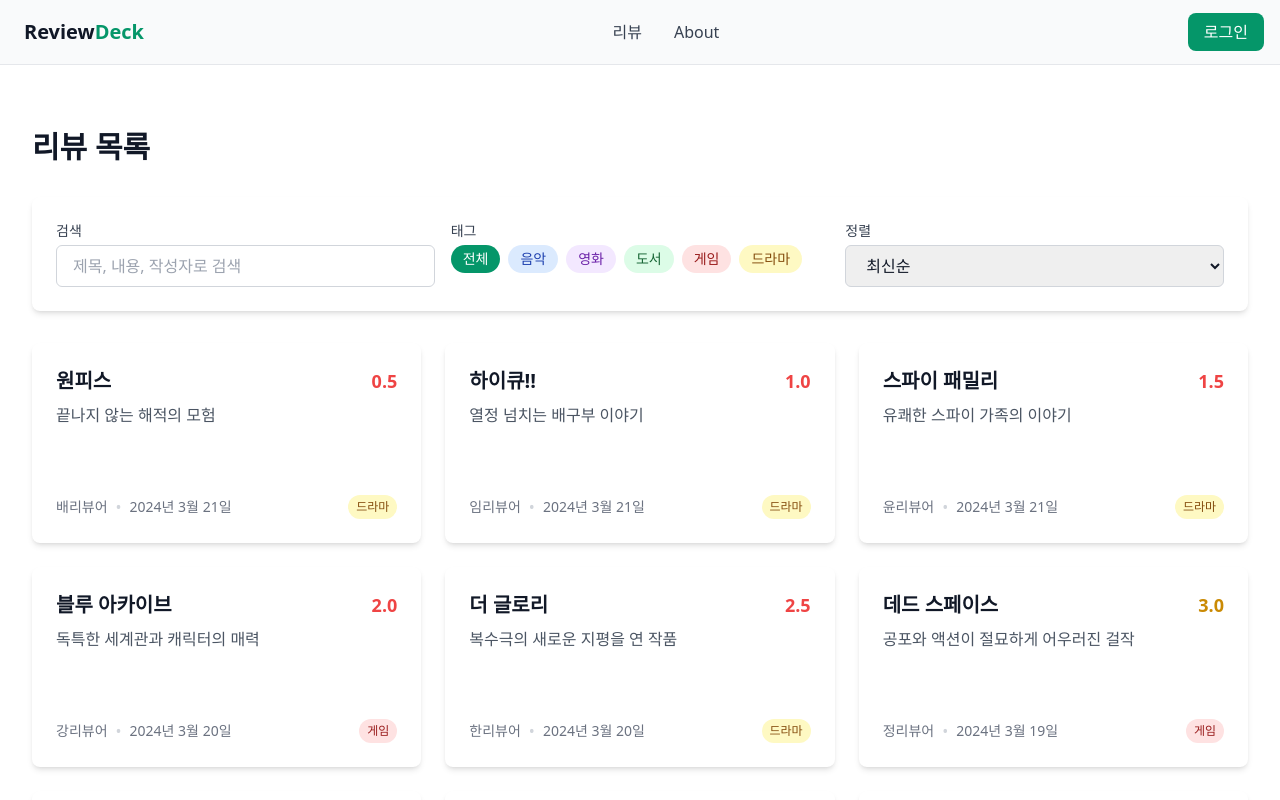
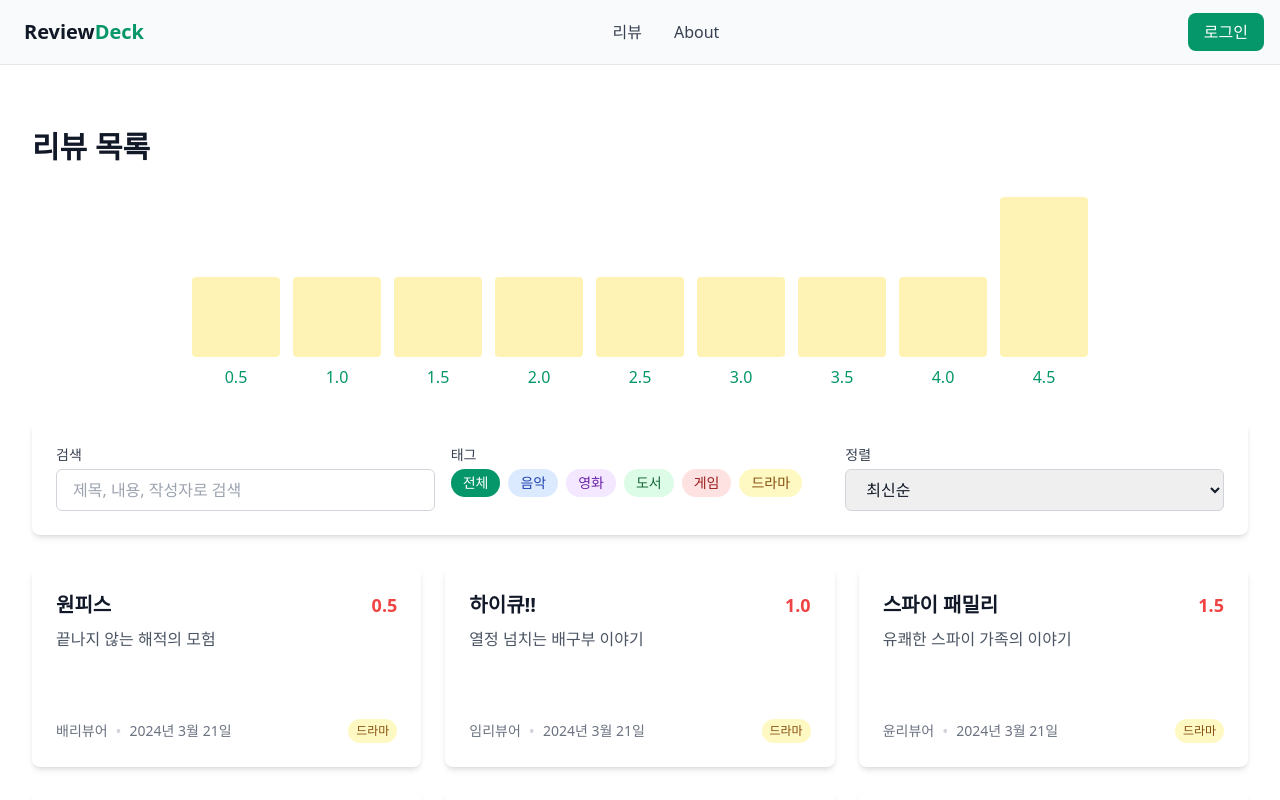
Before and after one commit to DoDAON/ReviewDeck, a SvelteKit app: page /reviews in a window 1280 px wide. Shown: the top 800 px of the page. Built offline with nearby package versions, Linux system fonts and the light colour scheme.

Commit message:
평점 별 필터링 추가 및 그래프 시각화

```diff
--- /dev/null
+++ b/src/lib/components/review/RatingGraph.svelte
@@ -0,0 +1,85 @@
+<script lang="ts">
+  import { createEventDispatcher } from 'svelte';
+
+  interface Review {
+    id: string;
+    title: string;
+    rating: number;
+    tag: string;
+    author: string;
+    excerpt: string;
+    createdAt: string;
+  }
+
+  export let reviews: Review[];
+  export let selectedRating: number | null = null;
+
+  const dispatch = createEventDispatcher();
+
+  // 평점 범위 정의
+  const ratingRanges = [0.5, 1.0, 1.5, 2.0, 2.5, 3.0, 3.5, 4.0, 4.5];
+
+  // 각 평점 범위에 해당하는 리뷰 수 계산
+  $: ratingCounts = ratingRanges.map(rating => {
+    if (rating === 4.5) {
+      return reviews.filter(review => review.rating >= 4.5).length;
+    }
+    return reviews.filter(review =>
+      review.rating >= rating && review.rating < rating + 0.5
+    ).length;
+  });
+
+  // 최대 리뷰 수 계산
+  $: maxCount = Math.max(...ratingCounts, 1); // 최소값을 1로 설정
+
+  // 각 막대의 높이 비율 계산 (최소 높이 10%)
+  $: heightPercentages = ratingCounts.map(count =>
+    Math.max((count / maxCount) * 100, 10)
+  );
+
+  let hoveredRating: number | null = null;
+
+  function handleClick(rating: number) {
+    if (selectedRating === rating) {
+      selectedRating = null;
+    } else {
+      selectedRating = rating;
+    }
+  }
+</script>
+
+<div class="flex flex-col gap-2 mb-8">
+  <div class="flex items-end justify-between h-48 gap-[13px]">
+    {#each ratingRanges as rating, i}
+      <button
+        type="button"
+        class="flex flex-col items-center gap-2 group cursor-pointer w-[11%] bg-transparent border-none p-0 h-full"
+        on:mouseenter={() => hoveredRating = rating}
+        on:mouseleave={() => hoveredRating = null}
+        on:click={() => handleClick(rating)}
+        aria-pressed={selectedRating === rating}
+        aria-label="평점 {rating.toFixed(1)} 필터"
+      >
+        <div class="flex-1 w-full flex items-end">
+          <div
+            class="w-full mx-auto transition-all duration-200"
+            style="height: {heightPercentages[i]}%"
+          >
+            <div
+              class="w-full h-full rounded transition-colors duration-200 {
+                selectedRating === null
+                  ? hoveredRating === rating
+                    ? 'bg-[#fde047]'
+                    : 'bg-[#fde047]/40'
+                  : selectedRating === rating
+                    ? 'bg-[#fde047]'
+                    : 'bg-[#fde047]/20'
+              }"
+            ></div>
+          </div>
+        </div>
+        <span class="text-[#059669] text-base font-medium">{rating.toFixed(1)}</span>
+      </button>
+    {/each}
+  </div>
+</div>
--- a/src/routes/reviews/+page.svelte
+++ b/src/routes/reviews/+page.svelte
@@ -2,6 +2,7 @@
   import { page } from '$app/stores';
   import ReviewCard from '$lib/components/review/ReviewCard.svelte';
   import FilterSection from '$lib/components/review/FilterSection.svelte';
+  import RatingGraph from '$lib/components/review/RatingGraph.svelte';
 
   interface Review {
     id: string;
@@ -25,11 +26,21 @@
   let selectedTag: string | null = null;
   let searchQuery = '';
   let sortBy = 'newest'; // 'newest', 'rating', 'title'
+  let selectedRating: number | null = null;
 
   $: filteredReviews = reviews
     .filter((review: Review) => {
       // 태그 필터링
       if (selectedTag && review.tag !== selectedTag) return false;
+
+      // 평점 필터링
+      if (selectedRating !== null) {
+        if (selectedRating === 4.5) {
+          if (review.rating < 4.5) return false;
+        } else {
+          if (review.rating < selectedRating || review.rating >= selectedRating + 0.5) return false;
+        }
+      }
 
       // 검색어 필터링
       if (searchQuery) {
@@ -90,6 +101,14 @@
 <div class="container mx-auto px-4 py-8">
   <h1 class="text-3xl font-bold text-gray-900 mb-8">리뷰 목록</h1>
 
+  <!-- 평점 그래프 -->
+  <div class="max-w-4xl mx-auto">
+    <RatingGraph
+      reviews={reviews}
+      bind:selectedRating
+    />
+  </div>
+
   <!-- 필터 섹션 -->
   <FilterSection
     {tags}
```
